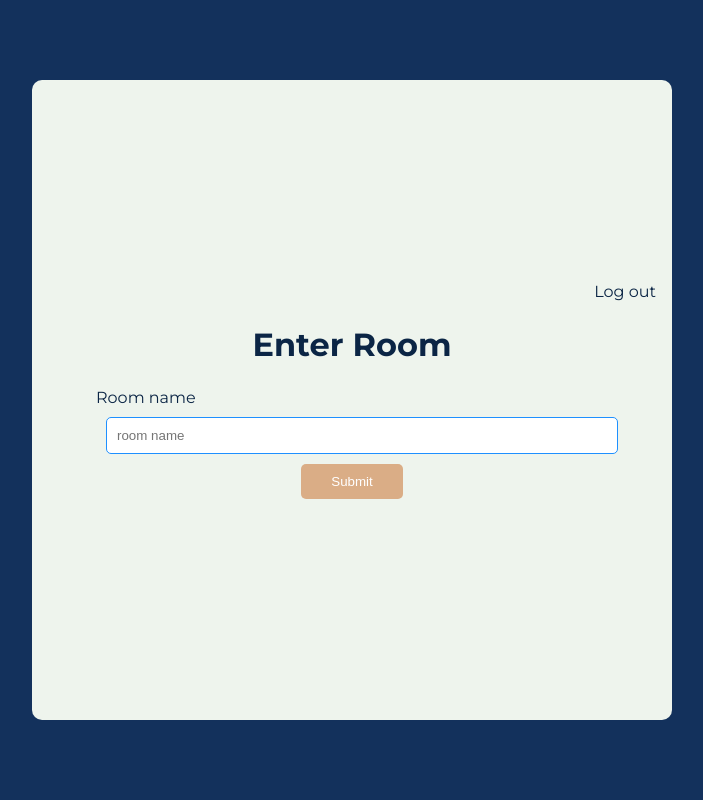
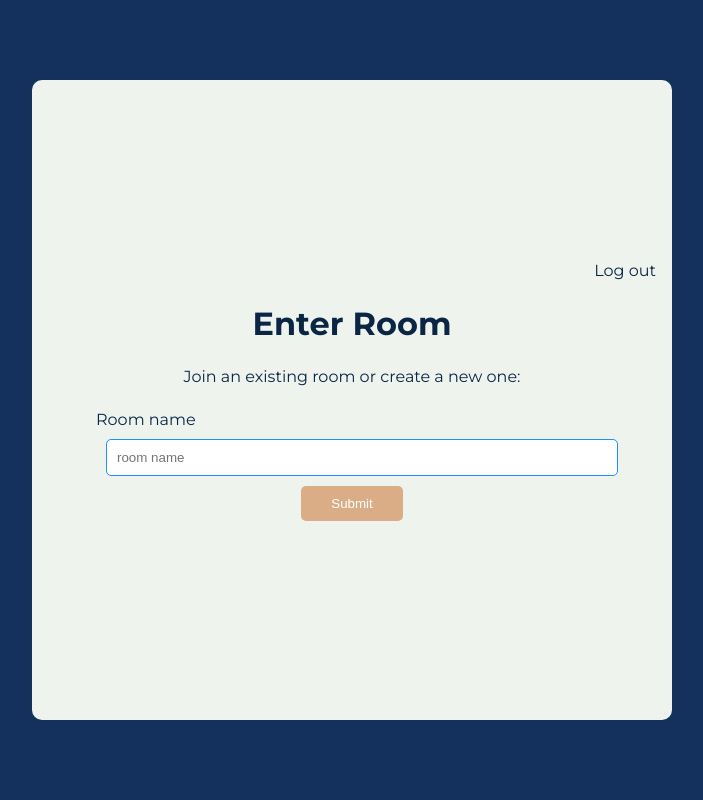
Before and after one commit to alecaceres/chat-app, a Django app: page / in a window 1280 px wide. Shown: the whole page, without its empty margins (288-991 px from the left). Run offline with Django 5.2, Linux system fonts and the light colour scheme; the visitor is signed in with stand-in values (Sample User, id 1); data that the repository does not hold is empty.

Commit message:
Add readme and better copy in room form

```diff
--- a/ChatPrj/templates/forms/room_form.html
+++ b/ChatPrj/templates/forms/room_form.html
@@ -2,6 +2,7 @@
     <a href="{% url 'account_logout' %}">Log out</a>
 </div>
 <h1>Enter Room</h1>
+<p>Join an existing room or create a new one:</p>
 <form action="" method="POST">
     {% csrf_token %}
     <label for="">Room name</label><br>
@@ -12,7 +13,8 @@
 
 <!-- Display Recent Rooms -->
 {% if recent_rooms %}
-  <h2>Recent Rooms:</h2>
+  <h2>Recent Rooms</h2>
+  <p>You can also choose one of these</p>
   <ul>
     {% for recent_room in recent_rooms %}
       <li><a href="{% url 'room' room_name=recent_room.room_name username=request.user.username %}">{{ recent_room.room_name }}</a></li>
--- a/ChatPrj/templates/index.html
+++ b/ChatPrj/templates/index.html
@@ -5,7 +5,7 @@
     <meta charset="UTF-8">
     <meta http-equiv="X-UA-Compatible" content="IE=edge">
     <meta name="viewport" content="width=device-width, initial-scale=1.0">
-    <title>Enter Room</title>
+    <title>{% if request.user.is_authenticated %}Enter Room{% else %}Login{% endif %}</title>
     <link rel="stylesheet" href="{% static 'css/styles.css' %}">
     <link rel="stylesheet" href="https://fonts.googleapis.com/css2?family=Montserrat:wght@400;500;600;700&display=swap">
 </head>
@@ -19,6 +19,5 @@
             {% endif %}
         </div>
     </div>
-    <script src="{% static 'js/scripts.js' %}"></script>
 </body>
 </html>
```
Also changed, not shown: README.md.
